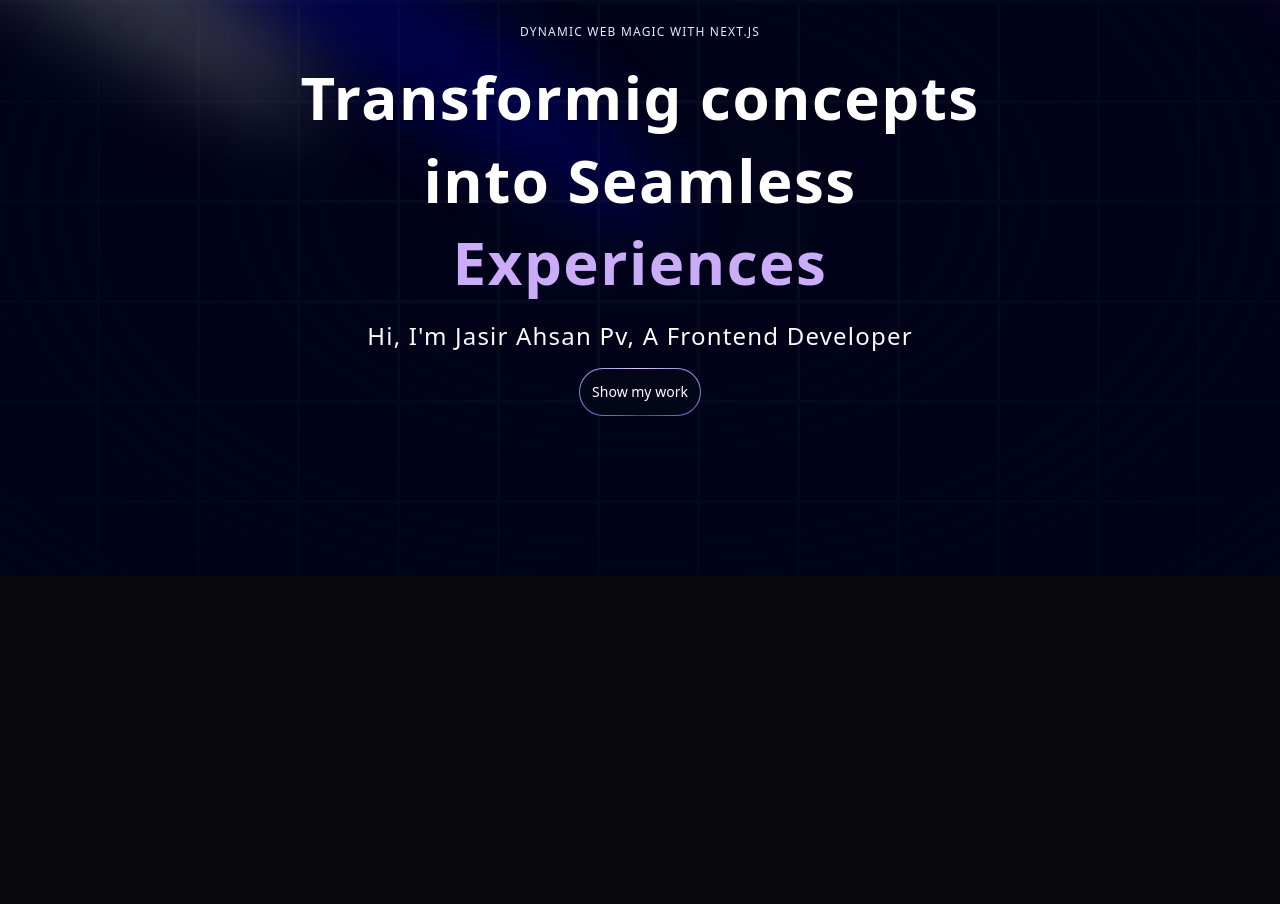
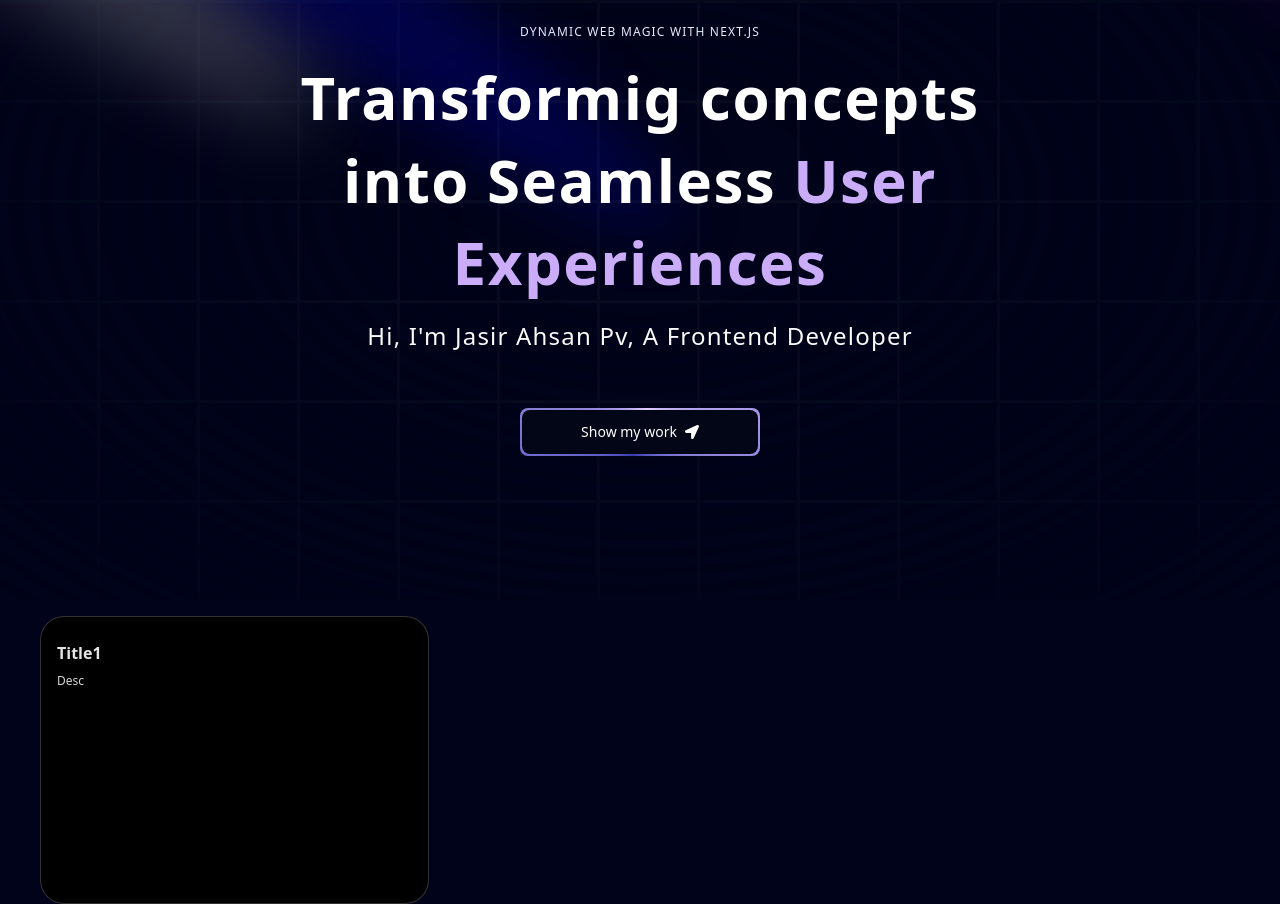
Before and after one commit to jasir-pv/My-Portfolio, a Next.js app: page / in a window 1280 px wide. Shown: the part 200-1104 px from the top of the page. Before the commit the page ends 800 px from the top, so only its background shows below. Built offline with nearby package versions, Linux system fonts and the light colour scheme.

Commit message:
Hero section completed

```diff
--- a/app/page.tsx
+++ b/app/page.tsx
@@ -1,5 +1,8 @@
+import Grid from "@/components/Grid";
 import Hero from "@/components/Hero";
+import { FloatingNav } from "@/components/ui/FloatingNav";
 import Image from "next/image";
+import { FaHome } from "react-icons/fa";
 
 export default function Home() {
   return (
@@ -7,7 +10,11 @@
      justify-center items-center flex-col overflow-hidden
       mx-auto sm:px-10 px-5">
       <div className="max-w-7xl w-full">
+        <FloatingNav navItems={[
+          {name: 'Home', link: '/', icon: <FaHome/>}
+        ]}/>
         <Hero/>
+        <Grid/>
       </div>
     </main>
   );
--- /dev/null
+++ b/components/Grid.tsx
@@ -0,0 +1,23 @@
+import React from 'react'
+import { BentoGrid, BentoGridItem } from './ui/BentoGrid'
+
+const Grid = () => {
+  return (
+    <section id='about'>
+      <BentoGrid>
+         {[{ title:'Title1', description:'Desc', id:1}].map
+         ( (item) =>(
+            <BentoGridItem
+                id={item.id}
+                key={item.id}
+                title={item.title}
+                description={item.description}
+            />
+         ))
+         }
+      </BentoGrid>
+    </section>
+  )
+}
+
+export default Grid
--- a/components/Hero.tsx
+++ b/components/Hero.tsx
@@ -2,6 +2,7 @@
 import { Spotlight } from './ui/Spotlight'
 import { TextGenerateEffect } from './ui/TextGenerateEffect'
 import MagicButton from './ui/MagicButton'
+import { FaLocationArrow } from 'react-icons/fa'
 
 const Hero = () => {
   return (
@@ -30,7 +31,7 @@
 
           <TextGenerateEffect
              className='text-center text-[40px] md:text-5xl lg:text-6xl'
-             words='Transformig concepts into Seamless Experiences'
+             words='Transformig concepts into Seamless User Experiences'
           />
 
           <p className="text-center md:tracking-wider
@@ -40,7 +41,11 @@
           </p>
 
           <a href="#about">
-                <MagicButton title="Show my work"/>
+                <MagicButton
+                title="Show my work"
+                icon ={<FaLocationArrow />}
+                position='right'
+                />
           </a>
         </div>
       </div>
--- /dev/null
+++ b/components/ui/BentoGrid.tsx
@@ -0,0 +1,56 @@
+import { cn } from "@/lib/utils";
+
+export const BentoGrid = ({
+  className,
+  children,
+}: {
+  className?: string;
+  children?: React.ReactNode;
+}) => {
+  return (
+    <div
+      className={cn(
+        "grid md:auto-rows-[18rem] grid-cols-1 md:grid-cols-3 gap-4 max-w-7xl mx-auto ",
+        className
+      )}
+    >
+      {children}
+    </div>
+  );
+};
+
+export const BentoGridItem = ({
+  className,
+  title,
+  description,
+  header,
+  icon,
+  id,
+}: {
+  className?: string;
+  title?: string | React.ReactNode;
+  description?: string | React.ReactNode;
+  header?: React.ReactNode;
+  icon?: React.ReactNode;
+  id: number
+}) => {
+  return (
+    <div
+      className={cn(
+        "row-span-1 rounded-3xl relative group/bento hover:shadow-xl transition duration-200 shadow-input dark:shadow-none p-4 dark:bg-black dark:border-white/[0.2] bg-white border border-transparent justify-between flex flex-col space-y-4 border-red-500",
+        className
+      )}
+    >
+      {header}
+      <div className="group-hover/bento:translate-x-2 transition duration-200">
+        {icon}
+        <div className="font-sans font-bold text-neutral-600 dark:text-neutral-200 mb-2 mt-2">
+          {title}
+        </div>
+        <div className="font-sans font-normal text-neutral-600 text-xs dark:text-neutral-300">
+          {description}
+        </div>
+      </div>
+    </div>
+  );
+};
--- /dev/null
+++ b/components/ui/FloatingNav.tsx
@@ -0,0 +1,82 @@
+"use client";
+import React, { useState } from "react";
+import {
+  motion,
+  AnimatePresence,
+  useScroll,
+  useMotionValueEvent,
+} from "framer-motion";
+import { cn } from "@/lib/utils";
+import Link from "next/link";
+
+export const FloatingNav = ({
+  navItems,
+  className,
+}: {
+  navItems: {
+    name: string;
+    link: string;
+    icon?: JSX.Element;
+  }[];
+  className?: string;
+}) => {
+  const { scrollYProgress } = useScroll();
+
+  const [visible, setVisible] = useState(false);
+
+  useMotionValueEvent(scrollYProgress, "change", (current) => {
+    // Check if current is not undefined and is a number
+    if (typeof current === "number") {
+      let direction = current! - scrollYProgress.getPrevious()!;
+
+      if (scrollYProgress.get() < 0.05) {
+        setVisible(false);
+      } else {
+        if (direction < 0) {
+          setVisible(true);
+        } else {
+          setVisible(false);
+        }
+      }
+    }
+  });
+
+  return (
+    <AnimatePresence mode="wait">
+      <motion.div
+        initial={{
+          opacity: 1,
+          y: -100,
+        }}
+        animate={{
+          y: visible ? 0 : -100,
+          opacity: visible ? 1 : 0,
+        }}
+        transition={{
+          duration: 0.2,
+        }}
+        className={cn(
+          "flex max-w-fit  fixed top-10 inset-x-0 mx-auto border border-transparent dark:border-white/[0.2] rounded-full dark:bg-black bg-white shadow-[0px_2px_3px_-1px_rgba(0,0,0,0.1),0px_1px_0px_0px_rgba(25,28,33,0.02),0px_0px_0px_1px_rgba(25,28,33,0.08)] z-[5000] pr-2 pl-8 py-2  items-center justify-center space-x-4",
+          className
+        )}
+      >
+        {navItems.map((navItem: any, idx: number) => (
+          <Link
+            key={`link=${idx}`}
+            href={navItem.link}
+            className={cn(
+              "relative dark:text-neutral-50 items-center flex space-x-1 text-neutral-600 dark:hover:text-neutral-300 hover:text-neutral-500"
+            )}
+          >
+            <span className="block sm:hidden">{navItem.icon}</span>
+            <span className="hidden sm:block text-sm">{navItem.name}</span>
+          </Link>
+        ))}
+        <button className="border text-sm font-medium relative border-neutral-200 dark:border-white/[0.2] text-black dark:text-white px-4 py-2 rounded-full">
+          <span>Login</span>
+          <span className="absolute inset-x-0 w-1/2 mx-auto -bottom-px bg-gradient-to-r from-transparent via-blue-500 to-transparent  h-px" />
+        </button>
+      </motion.div>
+    </AnimatePresence>
+  );
+};
--- a/components/ui/MagicButton.tsx
+++ b/components/ui/MagicButton.tsx
@@ -8,13 +8,19 @@
     otherClasses?: string;
 }
 
-const MagicButton = ({title} : Props) => {
+const MagicButton = ({title, icon, position, handleClick, otherClasses } : Props) => {
   return (
     <>
-    <button className="relative inline-flex h-12 overflow-hidden rounded-full p-[1px] focus:outline-none focus:ring-2 focus:ring-slate-400 focus:ring-offset-2 focus:ring-offset-slate-50">
-  <span className="absolute inset-[-1000%] animate-[spin_2s_linear_infinite] bg-[conic-gradient(from_90deg_at_50%_50%,#E2CBFF_0%,#393BB2_50%,#E2CBFF_100%)]" />
-  <span className="inline-flex h-full w-full cursor-pointer items-center justify-center rounded-full bg-slate-950 px-3 py-1 text-sm font-medium text-white backdrop-blur-3xl">
+    <button className="relative inline-flex w-full h-12 overflow-hidden rounded-lg p-[2px] focus:outline-none md:w-60 md:mt-10">
+  <span className="absolute inset-[-1000%] animate-[spin_2s_linear_infinite]
+  bg-[conic-gradient(from_90deg_at_50%_50%,#E2CBFF_0%,#393BB2_50%,#E2CBFF_100%)]" />
+  <span className={`inline-flex h-full w-full cursor-pointer
+   items-center justify-center rounded-lg
+    bg-slate-950 px-7 text-sm font-medium
+    text-white backdrop-blur-3xl gap-2 ${otherClasses}`}>
+        {position === 'left' && icon}
     {title}
+        {position === 'right' && icon}
   </span>
 </button>
 
--- a/package.json
+++ b/package.json
@@ -16,6 +16,7 @@
     "next-themes": "^0.4.4",
     "react": "^19.0.0",
     "react-dom": "^19.0.0",
+    "react-icons": "^5.4.0",
     "tailwind-merge": "^2.6.0",
     "tailwindcss-animate": "^1.0.7"
   },
```
Also changed, not shown: 1 other file (tests, documents, lock files or other folders).
